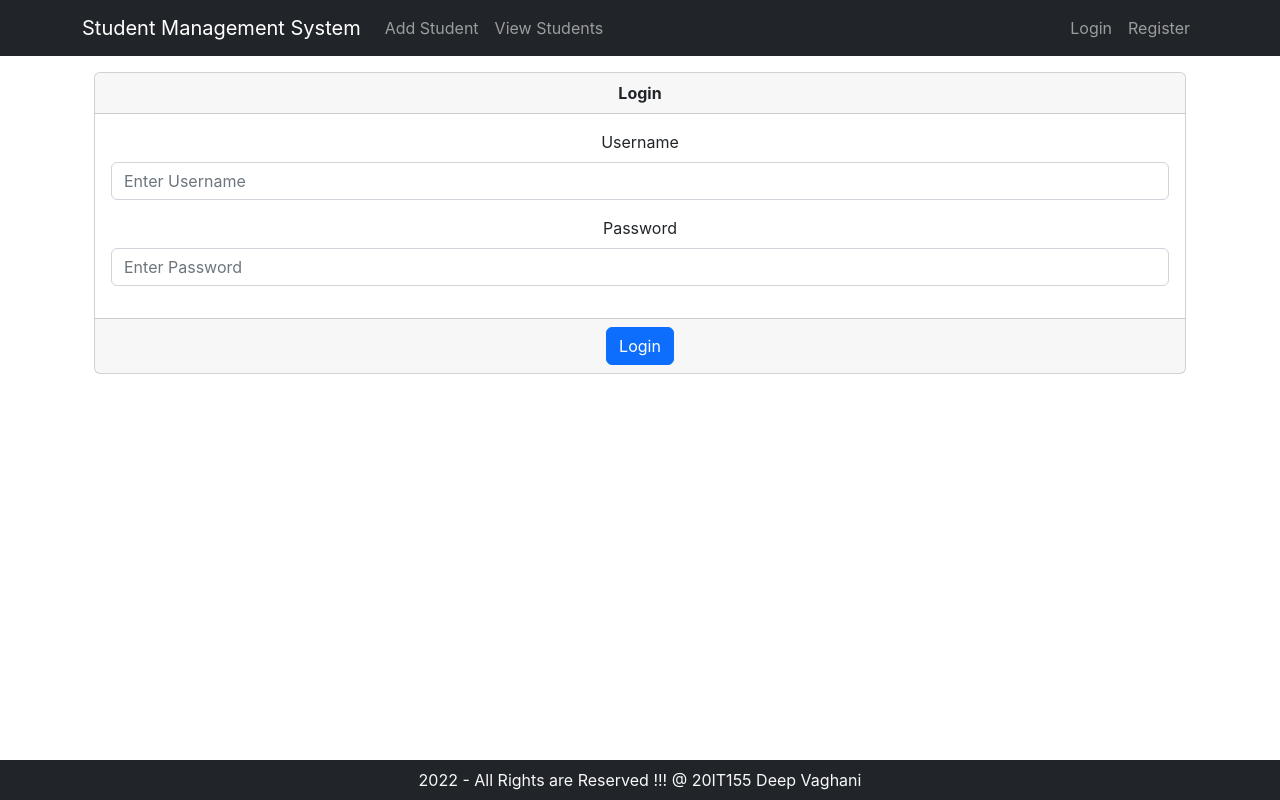
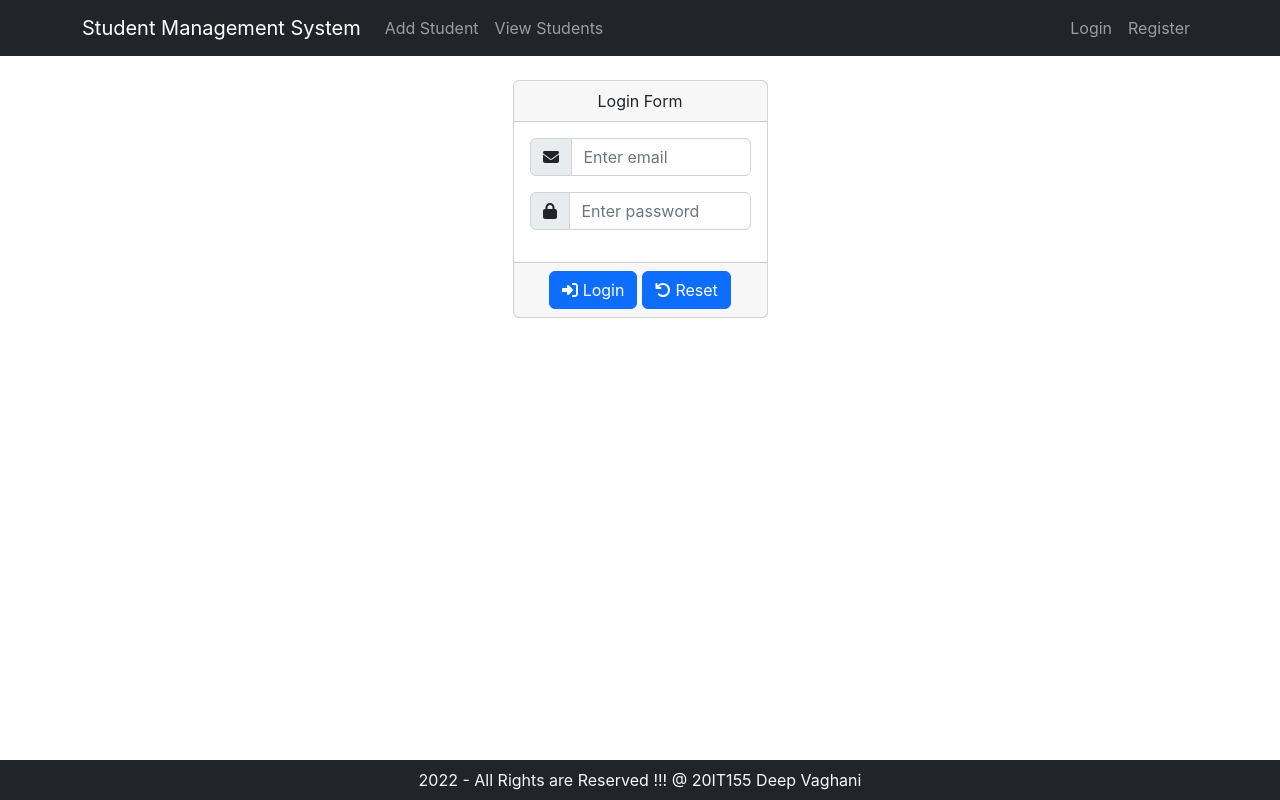
Before and after one commit to deepvaghani/20IT155StudentManagementSystemFrontend, a React (Create React App) app: page /login in a window 1280 px wide. Built offline with nearby package versions, Linux system fonts and the light colour scheme.

Commit message:
Implementing Login Axios

```diff
--- a/src/Components/Login.js
+++ b/src/Components/Login.js
@@ -1,67 +1,77 @@
-import Button from 'react-bootstrap/Button';
-import { Container, Card } from "react-bootstrap";
-import Form from 'react-bootstrap/Form';
-import { useState } from 'react';
-import axios from "axios";
+import { faEnvelope, faLock, faSignInAlt, faUndo } from "@fortawesome/free-solid-svg-icons";
+import { FontAwesomeIcon } from "@fortawesome/react-fontawesome";
+import React, { useState } from "react";
+import { Button, Card, Container, Form, InputGroup } from "react-bootstrap";
+import { login } from "../services/AuthService";
 
-export default function Login(props) {
+export default function Login() {
 
-    const [username, setUsername] = useState(null);
-    const [password, setPassword] = useState(null);
-
-    let login = {
-        username: username,
-        password: password
-    };
+    const [email, setEmail] = useState();
+    const [password, setPassword] = useState();
 
     let textChanged = (event) => {
-        if (event.target.name === "username") {
-            setUsername(event.target.value);
-        } else if (event.target.name === "password") {
+        if (event.target.name === "email") {
+            setEmail(event.target.value);
+        } else if (event.taget.name === "password") {
             setPassword(event.target.value);
         }
-    };
+    }
 
-    let loginStudent = (event) => {
-        event.preventDefault();
-
-        axios
-            .post("http://localhost:8080/login", login, { withCredentials: true })
-            .then((response) => {
-                if (response.data != null) {
-                    props.showAlert("success", "Login Successfully");
+    let doLogin = (event) => {
+        login(email, password)
+            .then(response => console.log(response))
+            .catch(error => console.log(error));
     }
-            })
-            .catch((error) => props.showAlert("danger", "Error"));
-    };
 
     return (
-        <div className="my-3">
         <Container>
+            <div className="row my-4" style={{ justifyContent: "center" }}>
+                <div className="col-md-3 com-md-offset-3">
                     <Card>
-                    <Form onSubmit={loginStudent}>
-                        <Card.Header>
-                            <strong>Login</strong>
-                        </Card.Header>
+                        <Card.Header> Login Form</Card.Header>
+                        <Form>
                             <Card.Body>
-                            <Form.Group className="mb-3" controlId="formBasicEmail">
-                                <Form.Label>Username</Form.Label>
-                                <Form.Control type="text" name="username" value={username} placeholder="Enter Username" onChange={textChanged} required/>
+                                <Form.Group className="mb-3">
+                                    <InputGroup>
+                                        <InputGroup.Text>
+                                            <FontAwesomeIcon icon={faEnvelope} />
+                                        </InputGroup.Text>
+                                        <Form.Control
+                                            name="email" value={email}
+                                            type="email"
+                                            placeholder="Enter email"
+                                            onChange={textChanged}
+                                        ></Form.Control>
+                                    </InputGroup>
                                 </Form.Group>
-
-                            <Form.Group className="mb-3" controlId="formBasicPassword">
-                                <Form.Label>Password</Form.Label>
-                                <Form.Control type="password" name="password" value={password} placeholder="Enter Password" onChange={textChanged} required />
+                                <Form.Group className="mb-3">
+                                    <InputGroup>
+                                        <InputGroup.Text>
+                                            <FontAwesomeIcon icon={faLock} />
+                                        </InputGroup.Text>
+                                        <Form.Control
+                                            name="password" value={password}
+                                            type="password"
+                                            placeholder="Enter password"
+                                            onChange={textChanged}
+                                        ></Form.Control>
+                                    </InputGroup>
                                 </Form.Group>
                             </Card.Body>
                             <Card.Footer>
                                 <Button variant="primary" type="submit">
+                                    <FontAwesomeIcon icon={faSignInAlt} />{' '}
                                     Login
+                                </Button>{' '}
+                                <Button variant="primary" type="reset">
+                                    <FontAwesomeIcon icon={faUndo} />{' '}
+                                    Reset
                                 </Button>
                             </Card.Footer>
                         </Form>
                     </Card>
+                </div>
+            </div>
         </Container>
-        </div >
     );
 }
--- a/src/services/AuthService.js
+++ b/src/services/AuthService.js
@@ -1,30 +1,33 @@
 import { faLongArrowAltUp, faRegistered } from '@fortawesome/free-solid-svg-icons';
 import axios from 'axios'
-import React from 'react';
+import React from 'react'
+
+const URL = "http://localhost:8080/authenticate";
 
 export default function AuthService() {
-    const URL = "http://localhost:8080/authentication"
 
-    let login = (username, password) => {
-        return axios.post(URL, {username, password})
+
+}
+
+export let login = (username, password) => {
+    return axios.post(URL, { username, password })
         .then(
             response => {
-                if(response.data.token){
+                if (response.data.token) {
                     localStorage("user", JSON.stringify(response.data));
                 }
                 return response.data;
             });
-    }
+}
 
-    let logout = () => {
-        localStorage.removeItem("user");
-    };
+export let logout = () => {
+    localStorage.removeItem("user");
+};
 
-    let register = (userRegistrationDetails) =>{
-        return axios.post(URL+"/register", userRegistrationDetails);
-    }
+export let register = (userRegistrationDetails) => {
+    return axios.post(URL + "/register", userRegistrationDetails);
+}
 
-    let getCurrentuser = () => {
-        return JSON.parser(localStorage.getItem("user"));
-    }
+export let getCurrentuser = () => {
+    return JSON.parser(localStorage.getItem("user"));
 }
```
Lines whose indentation alone changed are shown as unchanged.
